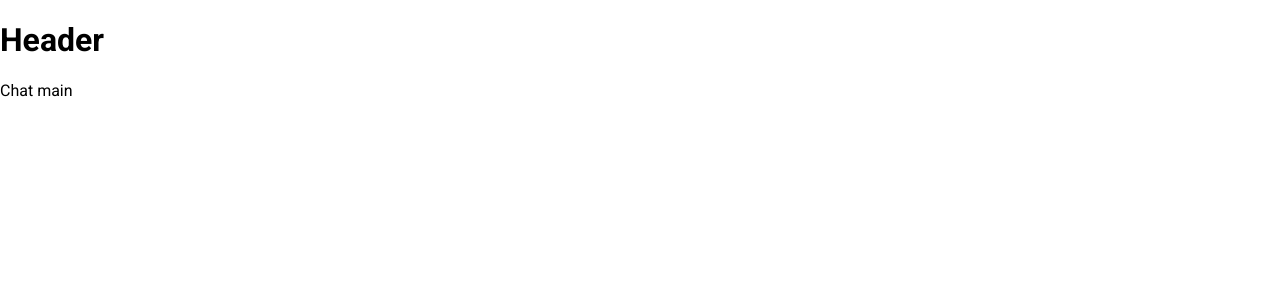
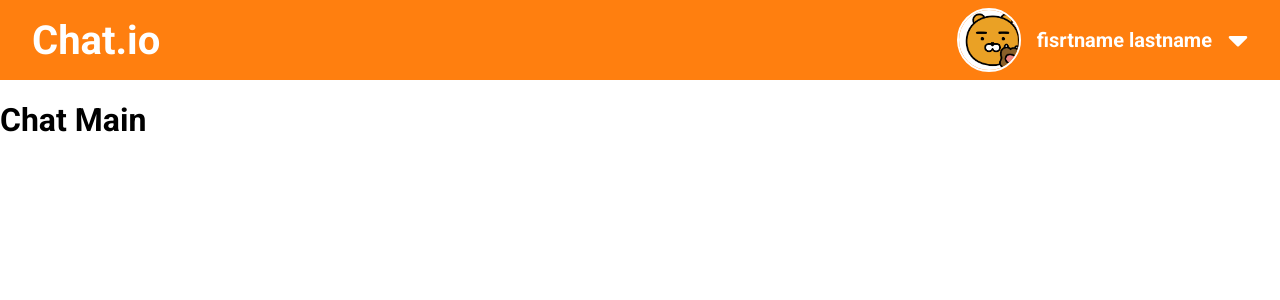
Before and after one commit to chat-io/chat_vue-frontend, a Vue app: page /chat in a window 1280 px wide. Shown: the top 300 px of the page. Built offline with nearby package versions, Linux system fonts and the light colour scheme.

Commit message:
feat: TheHeader 구현
- create Logo link
- create avatar
- create name
- create dropdown btn (using fontawesome)

```diff
--- a/package.json
+++ b/package.json
@@ -9,6 +9,9 @@
   },
   "dependencies": {
     "@apollo/client": "^3.5.6",
+    "@fortawesome/fontawesome-svg-core": "^1.2.36",
+    "@fortawesome/free-solid-svg-icons": "^5.15.4",
+    "@fortawesome/vue-fontawesome": "^3.0.0-5",
     "apollo-client": "^2.6.10",
     "core-js": "^3.6.5",
     "graphql": "^16.2.0",
--- a/src/components/layout/TheHeader.vue
+++ b/src/components/layout/TheHeader.vue
@@ -1,12 +1,85 @@
 <template>
-  <!-- Header -->
-  <h1>Header</h1>
+  <header>
+    <nav>
+      <h1><router-link to="/">Chat.io</router-link></h1>
+      <div class="profile-menu">
+        <div class="image-container">
+          <img :src="avatarSrc" alt="Avatar" />
+        </div>
+        <p>{{ firstname }} {{ lastname }}</p>
+        <font-awesome-icon icon="caret-down" class="icon"></font-awesome-icon>
+      </div>
+    </nav>
+  </header>
 </template>
 
 <script setup>
-//
+const firstname = "fisrtname";
+const lastname = "lastname";
+const avatarSrc = require("@/assets/avatar.png");
 </script>
 
 <style scoped>
-/*  */
+nav {
+  display: flex;
+  justify-content: space-between;
+  height: 5rem;
+  background-color: #ff7f0f;
+  padding: 0 2rem;
+}
+
+nav a {
+  text-decoration: none;
+  color: white;
+  font-weight: bold;
+  font-size: 2.5rem;
+}
+nav h1 {
+  display: flex;
+  align-self: center;
+  color: white;
+}
+
+nav .profile-menu {
+  display: flex;
+  justify-content: flex-end;
+  align-items: center;
+  position: relative;
+  cursor: pointer;
+}
+
+nav .profile-menu img {
+  display: flex;
+  color: white;
+  align-self: center;
+  width: 4.5rem;
+  margin-right: 1rem;
+}
+
+.image-container {
+  background-color: #ff7f0f;
+  align-self: center;
+  display: flex;
+  margin-right: 1rem;
+  padding: 0;
+  width: 4rem;
+  height: 4rem;
+  border: 2px solid white;
+  border-radius: 50%;
+  overflow: hidden;
+}
+
+nav .profile-menu p {
+  display: flex;
+  align-self: center;
+  color: white;
+  margin-right: 1rem;
+  font-size: 1.25rem;
+  font-weight: bold;
+}
+
+.icon {
+  font-size: 2rem;
+  color: white;
+}
 </style>
--- a/src/main.js
+++ b/src/main.js
@@ -9,11 +9,20 @@ import BaseButton from "./components/ui/BaseButton.vue";
 import BaseCard from "./components/ui/BaseCard.vue";
 import BaseDialog from "./components/ui/BaseDialog.vue";
 import BaseSpinner from "./components/ui/BaseSpinner.vue";
+
+import { library } from "@fortawesome/fontawesome-svg-core";
+// import { faUserSecret } from "@fortawesome/free-solid-svg-icons";
+import { FontAwesomeIcon } from "@fortawesome/vue-fontawesome";
+import { faCaretDown } from "@fortawesome/free-solid-svg-icons";
+
+library.add(faCaretDown);
+
 const app = createApp(App);
 
 app.use(store);
 app.use(router);
 
+app.component("font-awesome-icon", FontAwesomeIcon);
 app.component("TheHeader", TheHeader);
 app.component("BaseButton", BaseButton);
 app.component("BaseCard", BaseCard);
--- a/src/pages/chat/ChatMain.vue
+++ b/src/pages/chat/ChatMain.vue
@@ -1,4 +1,6 @@
-<template>Chat main</template>
+<template>
+  <h1>Chat Main</h1>
+</template>
 
 <script setup>
 //
@@ -6,5 +8,7 @@ console.log("chat main");
 </script>
 
 <style scoped>
-/*  */
+h1 {
+  align-self: center;
+}
 </style>
```
Also changed, not shown: src/assets/avatar.png (added), 1 other file (tests, documents, lock files or other folders).
